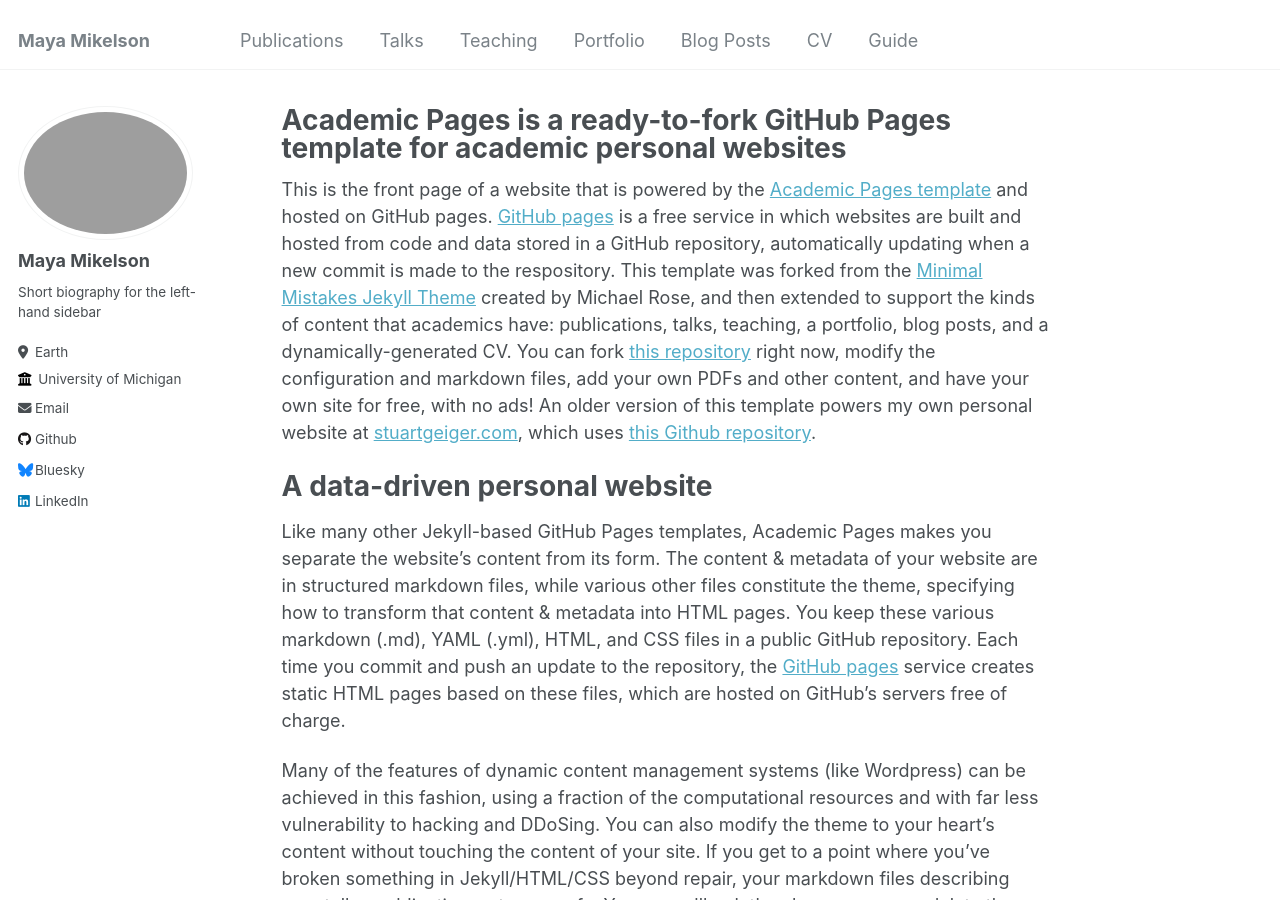
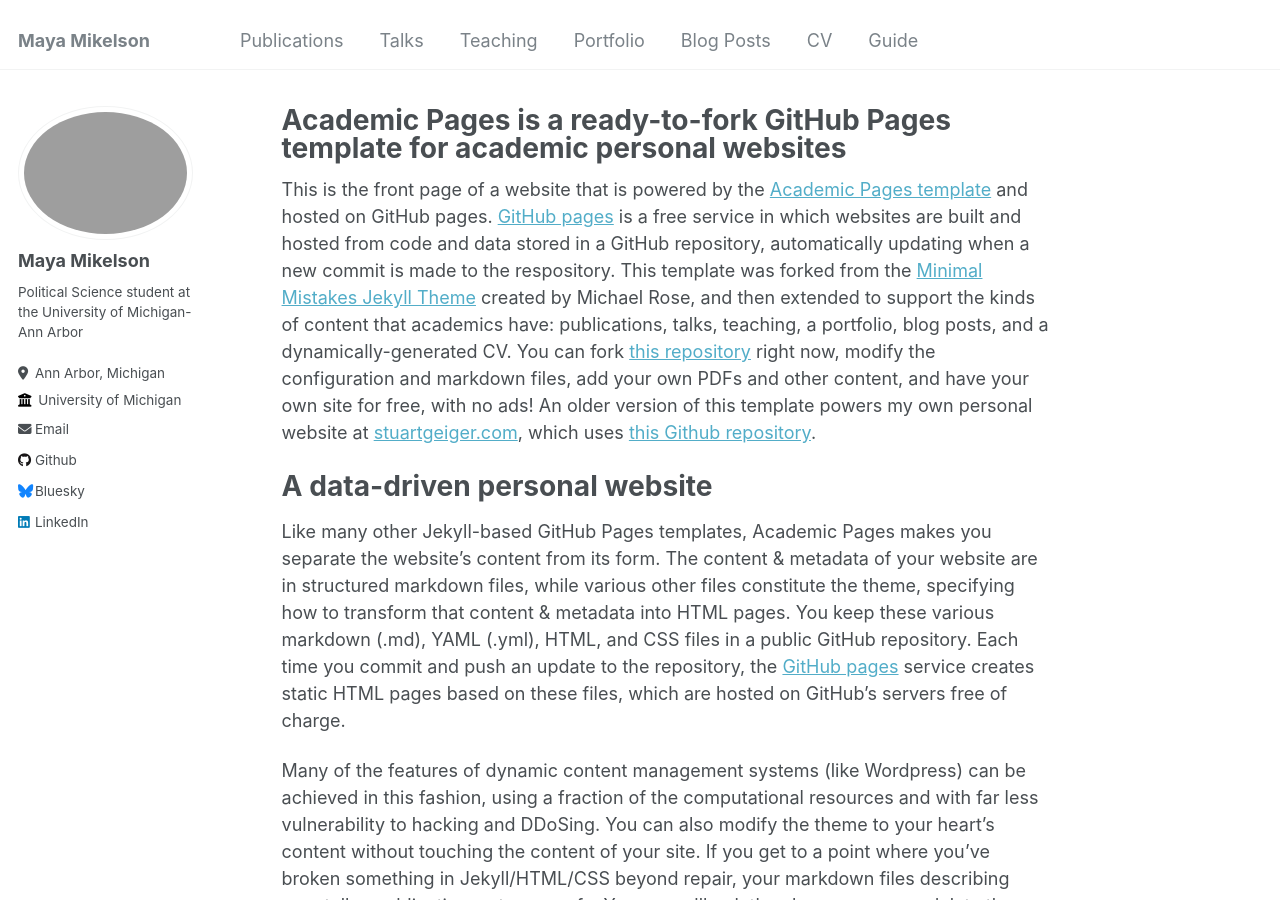
Before and after one commit to mwmikelson/mwmikelson.github.io, a Jekyll site: the page built from _pages/about.md, in a window 1280 px wide and 900 px high. Built offline with Jekyll 4.4.1, drawn with Linux system fonts in a browser that asks for light colours.

```diff
--- a/_config.yml
+++ b/_config.yml
@@ -24,8 +24,8 @@
   avatar           : "profile.png"
   name             : "Maya Mikelson"
   pronouns         : # example: "she/her"
-  bio              : "Short biography for the left-hand sidebar"
-  location         : "Earth"
+  bio              : "Political Science student at the University of Michigan-Ann Arbor"
+  location         : "Ann Arbor, Michigan"
   employer         : "University of Michigan"
   uri              : # URL
   email            : "mikelson@umich.edu"
```
Also changed, not shown: images/profile.jpeg (added), 3 other files.
